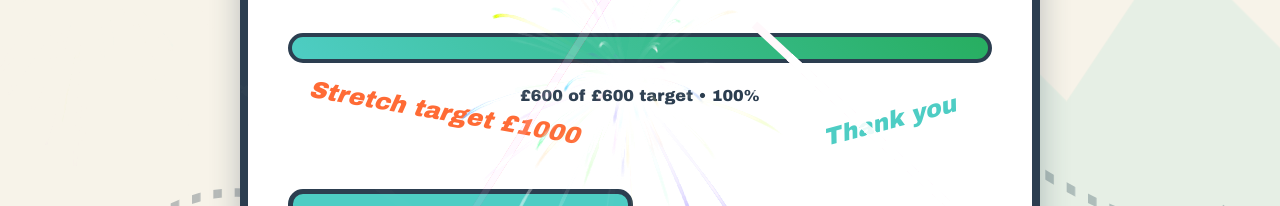
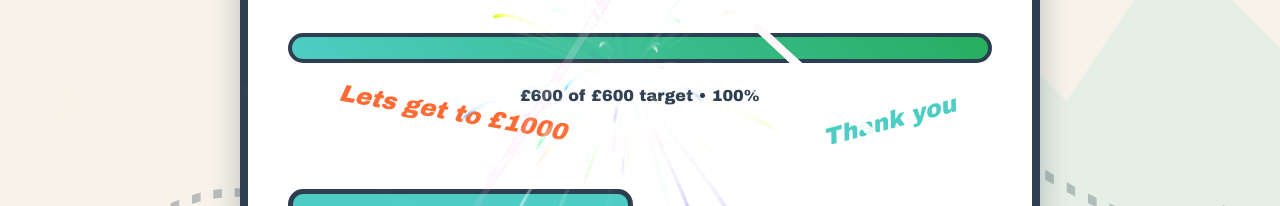
Before and after one commit to samcoupland/nepal-2025, a plain HTML site: page index.html in a window 1280 px wide. Shown: the part 299-505 px from the top of the page. Drawn offline with Linux system fonts and the light colour scheme.

Commit message:
update: wording

```diff
--- a/index.html
+++ b/index.html
@@ -90,7 +90,7 @@
               <div class="progress-bar" id="progressBar"></div>
           </div>
 
-          <div class="stretch hidden">Stretch target £1000</div>
+          <div class="stretch hidden">Lets get to £1000</div>
 
           <div class="target-info">
               <span id="progressText">£0 of £0 target</span> • <span id="percentageText">0%</span>
```
